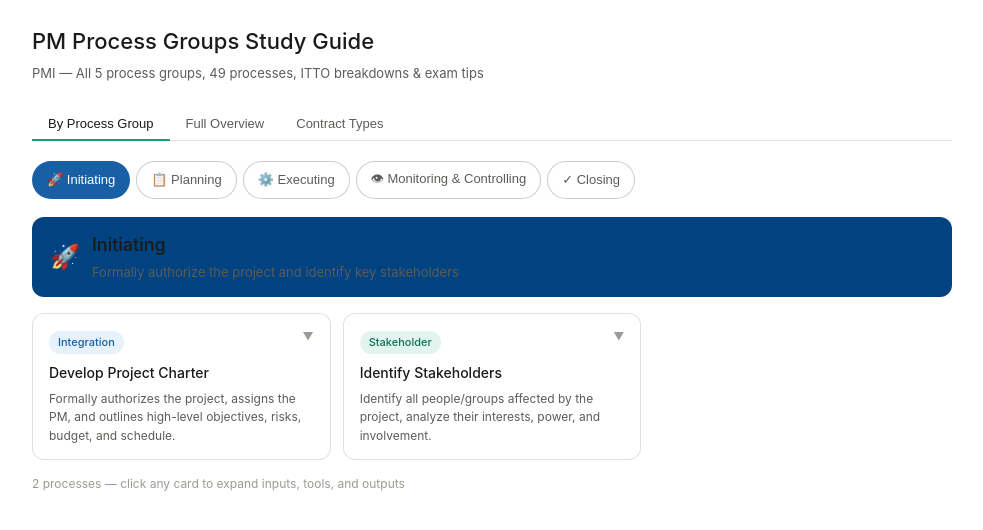
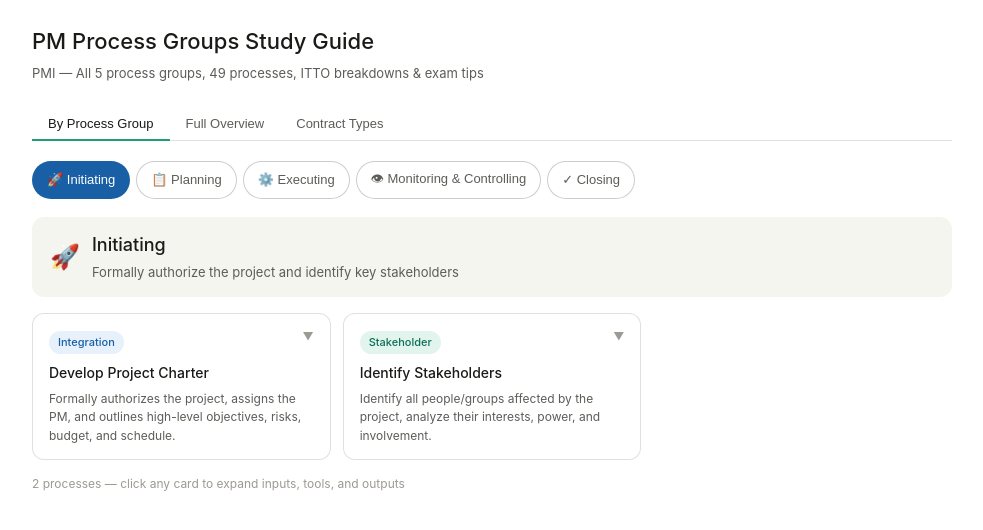
Before and after one commit to qminlim/pm-processes, a plain HTML site: page index.html in a window 1280 px wide. Shown: the whole page, without its empty margins (148-1131 px from the left). Drawn offline with Linux system fonts and the light colour scheme.

Commit message:
Update phase labels and background colors in index.html

```diff
--- a/index.html
+++ b/index.html
@@ -77,14 +77,14 @@ h1 { font-size: 22px; font-weight: 500; margin-bottom: 4px; }
 <script>
 const phases = {
   init: {
-    label:"Initiating",emoji:"🚀",color:"#185FA5",desc:"Formally authorize the project and identify key stakeholders",bg:"#004380",
+    label:"Initiating",emoji:"🚀",color:"#185FA5",desc:"Formally authorize the project and identify key stakeholders",bg:"#F5F5F0",
     processes:[
       {name:"Develop Project Charter",tag:"Integration",tagColor:"#185FA5",tagBg:"#E6F1FB",summary:"Formally authorizes the project, assigns the PM, and outlines high-level objectives, risks, budget, and schedule.",inputs:["Business Documents","Agreements","EEF","OPA"],tools:["Expert Judgment","Data Gathering","Interpersonal & Team Skills","Meetings"],outputs:["Project Charter","Assumption Log"],tip:"The charter is signed by senior management. Once approved, the project is officially launched."},
       {name:"Identify Stakeholders",tag:"Stakeholder",tagColor:"#0F6E56",tagBg:"#E1F5EE",summary:"Identify all people/groups affected by the project, analyze their interests, power, and involvement.",inputs:["Project Charter","Business Documents","PM Plan","Project Docs","Agreements","EEF","OPA"],tools:["Expert Judgment","Data Gathering","Data Analysis","Data Representation","Meetings"],outputs:["Stakeholder Register","Change Requests","PM Plan Updates","Project Doc Updates"],tip:"Tools include Power/Interest Grid, Stakeholder Cube, Salience Model, and Directions of Influence (Upward/Downward/Outward/Sideward)."}
     ]
   },
   plan: {
-    label:"Planning",emoji:"📋",color:"#0F6E56",desc:"Define scope, schedule, cost, quality, resources, risk, procurement, and stakeholder engagement",bg:"#004030",
+    label:"Planning",emoji:"📋",color:"#0F6E56",desc:"Define scope, schedule, cost, quality, resources, risk, procurement, and stakeholder engagement",bg:"#F5F5F0",
     processes:[
       {name:"Develop PM Plan",tag:"Integration",tagColor:"#185FA5",tagBg:"#E6F1FB",summary:"Consolidates all subsidiary plans (14 plans) and 4 baselines (Scope, Schedule, Cost, Performance) into one comprehensive document.",inputs:["Project Charter","Outputs from Other Processes","EEF","OPA"],tools:["Expert Judgment","Data Gathering","Interpersonal & Team Skills","Meetings"],outputs:["Project Management Plan"],tip:"Only changed when a Change Request is approved by the Change Control Board (CCB)."},
       {name:"Plan Scope Management",tag:"Scope",tagColor:"#3C3489",tagBg:"#EEEDFE",summary:"Documents how scope will be defined, validated, and controlled. Prevents gold plating and scope creep.",inputs:["Project Charter","PM Plan","EEF","OPA"],tools:["Expert Judgment","Data Analysis","Meetings"],outputs:["Scope Management Plan","Requirements Management Plan"],tip:"Product Scope = features. Project Scope = work needed to deliver those features."},
@@ -113,7 +113,7 @@ const phases = {
     ]
   },
   exec: {
-    label:"Executing",emoji:"⚙️",color:"#854F0B",desc:"Perform the work defined in the PM plan; manage people, quality, knowledge, and procurement",bg:"#543500",
+    label:"Executing",emoji:"⚙️",color:"#854F0B",desc:"Perform the work defined in the PM plan; manage people, quality, knowledge, and procurement",bg:"#F5F5F0",
     processes:[
       {name:"Direct & Manage Project Work",tag:"Integration",tagColor:"#185FA5",tagBg:"#E6F1FB",summary:"Perform the work, manage people, implement approved changes. Summary of all executing processes.",inputs:["PM Plan","Project Docs","Approved Change Requests","EEF","OPA"],tools:["Expert Judgment","PMIS","Meetings"],outputs:["Deliverables","Work Performance Data","Issue Log","Change Requests","PM Plan Updates","Project Doc Updates","OPA Updates"],tip:"Change Requests include: Corrective Action (fix past errors), Preventive Action (fix future errors), Defect Repair."},
       {name:"Manage Project Knowledge",tag:"Integration",tagColor:"#185FA5",tagBg:"#E6F1FB",summary:"Use existing knowledge and create new knowledge to achieve objectives and contribute to organizational learning.",inputs:["PM Plan","Project Docs","Deliverables","EEF","OPA"],tools:["Expert Judgment","Knowledge Management","Information Management","Interpersonal Skills"],outputs:["Lessons Learned Register","PM Plan Updates","OPA Updates"],tip:"Explicit knowledge = documented (data, records). Tacit knowledge = in people's heads (experience). Gather throughout the project, not just at the end."},
@@ -128,7 +128,7 @@ const phases = {
     ]
   },
   mc: {
-    label:"Monitoring & Controlling",emoji:"👁",color:"#993C1D",desc:"Track, review, and regulate project progress and performance; manage changes",bg:"#711e00",
+    label:"Monitoring & Controlling",emoji:"👁",color:"#993C1D",desc:"Track, review, and regulate project progress and performance; manage changes",bg:"#F5F5F0",
     processes:[
       {name:"Monitor & Control Project Work",tag:"Integration",tagColor:"#185FA5",tagBg:"#E6F1FB",summary:"Track, review, and record progress. Converts Work Performance Information into Work Performance Reports.",inputs:["PM Plan","Project Docs","Work Performance Information","Agreements","EEF","OPA"],tools:["Expert Judgment","Data Analysis","Decision Making","Meetings"],outputs:["Work Performance Reports","Change Requests","PM Plan Updates","Project Doc Updates"],tip:"Data flow: Work Performance Data (raw) → Work Performance Information (analyzed) → Work Performance Reports (decisions)."},
       {name:"Perform Integrated Change Control",tag:"Integration",tagColor:"#185FA5",tagBg:"#E6F1FB",summary:"Review all change requests; approve, defer, or reject changes. Managed by the Change Control Board (CCB).",inputs:["PM Plan","Project Docs","Risk Report","Work Performance Reports","Change Requests","EEF","OPA"],tools:["Expert Judgment","Change Control Tools","Data Analysis","Decision Making","Meetings"],outputs:["Approved Change Requests","PM Plan Updates","Project Doc Updates"],tip:"Change process: Identify need → PM assesses impact → CCB approves/rejects → Update PM Plan → Manage to new plan."},
@@ -145,7 +145,7 @@ const phases = {
     ]
   },
   close: {
-    label:"Closing",emoji:"✓",color:"#3C3489",desc:"Finalize all activities, obtain formal acceptance, archive information, release team",bg:"#090098",
+    label:"Closing",emoji:"✓",color:"#3C3489",desc:"Finalize all activities, obtain formal acceptance, archive information, release team",bg:"#F5F5F0",
     processes:[
       {name:"Close Project or Phase",tag:"Integration",tagColor:"#185FA5",tagBg:"#E6F1FB",summary:"Finalize all activities. Confirm delivery and acceptance, close accounts, reassign personnel, archive information, and transfer deliverables.",inputs:["Project Charter","PM Plan","Project Docs","Accepted Deliverables","Business Docs","Agreements","Procurement Docs","OPA"],tools:["Expert Judgment","Data Analysis","Meetings"],outputs:["Project Doc Updates","Final Product/Service/Result Transition","Final Report","OPA Updates"],tip:"If a project is terminated early, document reasons. Key activities: audit success/failure, capture lessons learned, transition deliverables to operations."}
     ]
```
